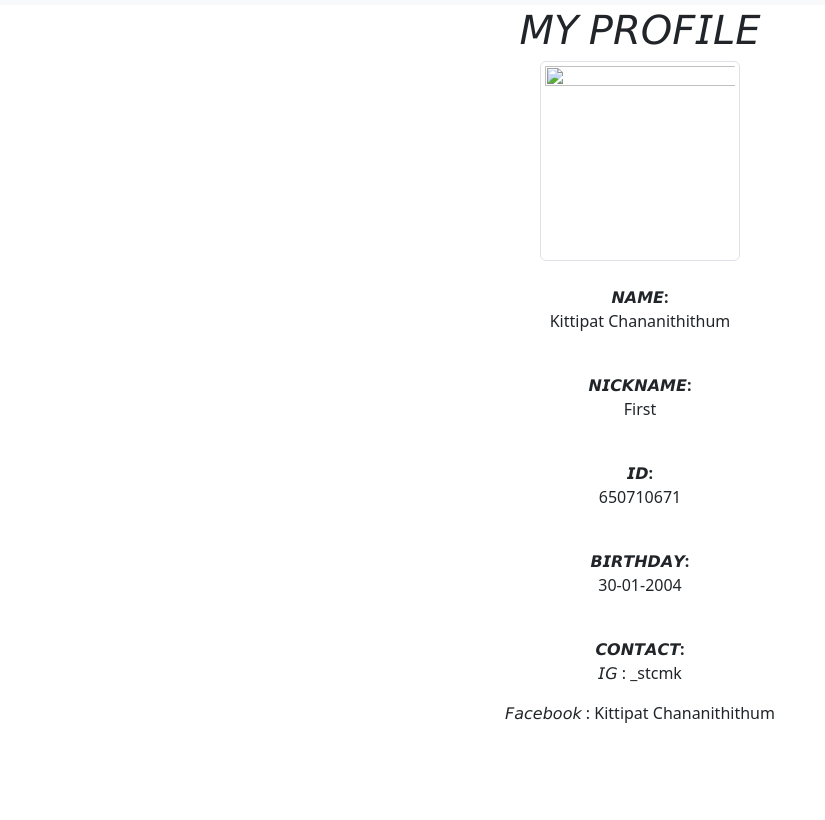
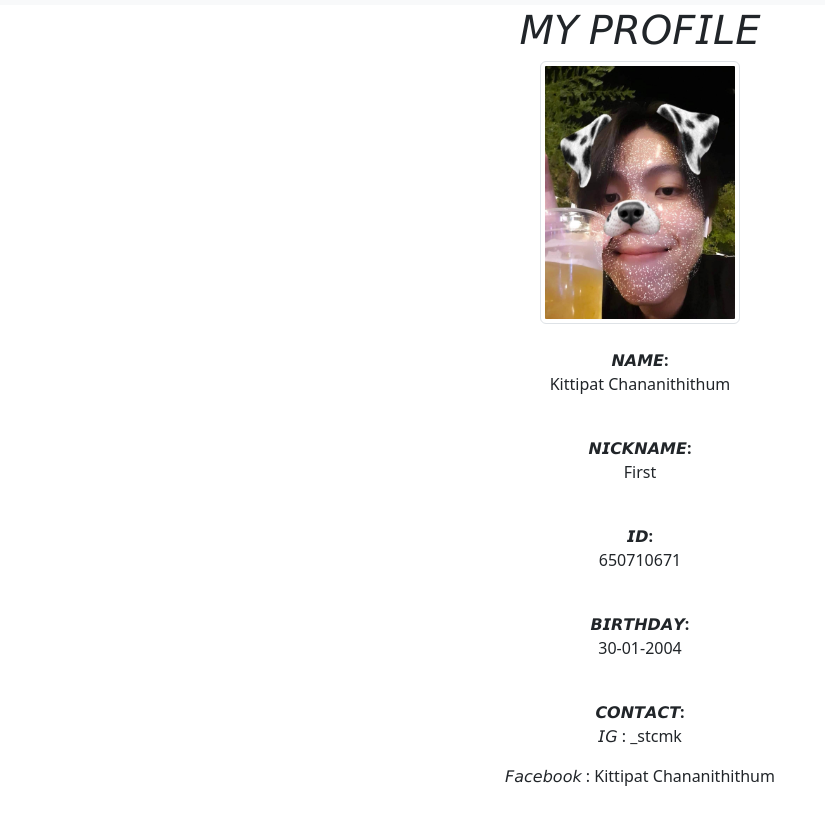
Before and after one commit to stcmk/650710671, a plain HTML site: page about.html in a window 1280 px wide. Shown: the part 51-871 px from the top of the page, without its empty margins (0-825 px from the left). Before the commit the page ends 808 px from the top, so only its background shows below. Drawn offline with nearby package versions, Linux system fonts and the light colour scheme.

Commit message:
Update about.html

```diff
--- a/about.html
+++ b/about.html
@@ -19,7 +19,7 @@
       <center>𝘔𝘠 𝘗𝘙𝘖𝘍𝘐𝘓𝘌
     </center></h1>
 
-    <center><img src="photo/246.png" class="img-thumbnail" width="200" height="200">
+    <center><img src="246.png" class="img-thumbnail" width="200" height="200">
     </center>
     <br>
     <dl class="row">
```
